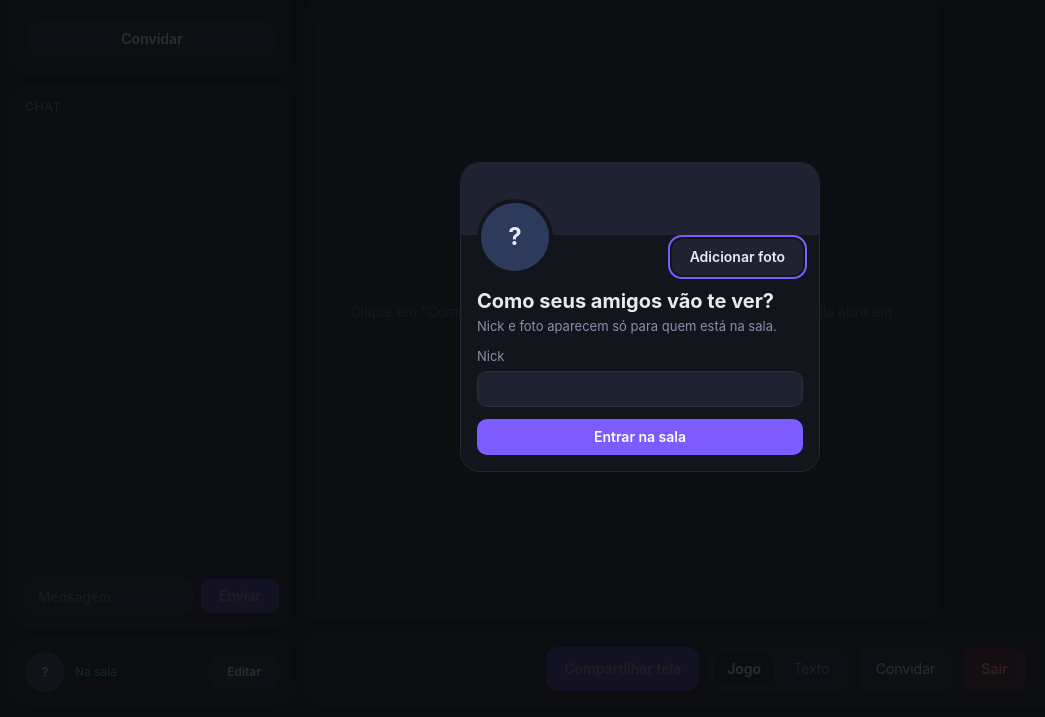
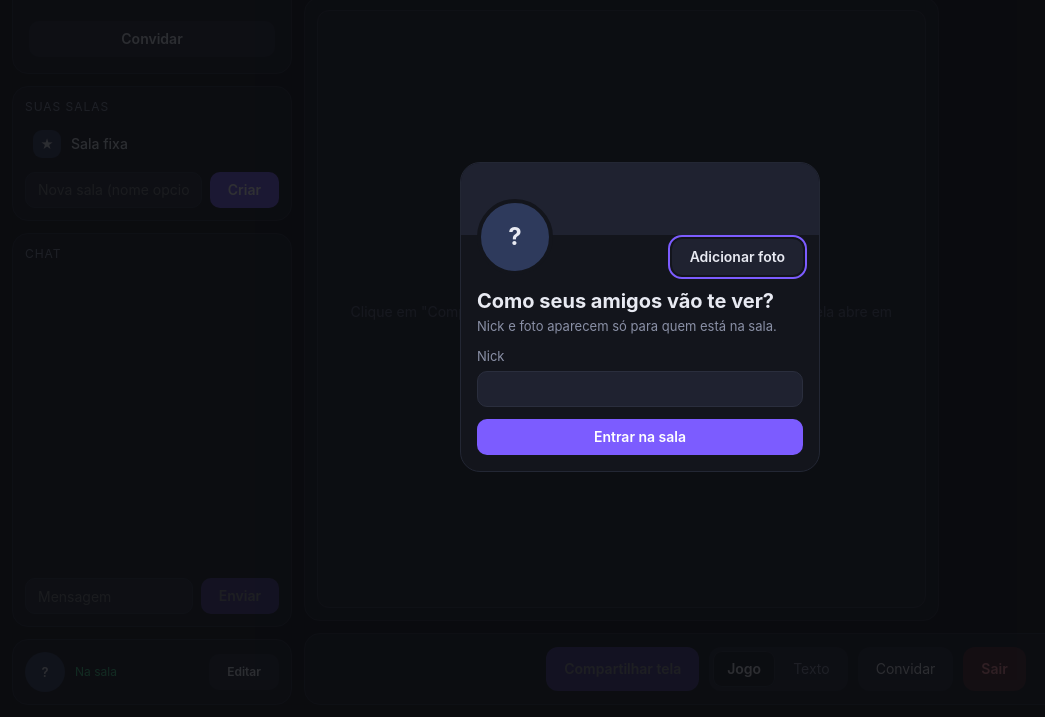
Before and after one commit to Sydowz/call-app, a plain HTML site: page static/room.html in a window 1280 px wide. Shown: the part 83-800 px from the top of the page, without its empty margins (0-1045 px from the left). Drawn offline with Linux system fonts and the light colour scheme; no server answers.

Commit message:
feat: sala fixa e painel "Suas salas" dentro da sala
Co-Authored-By: Claude Sonnet 5.5 <noreply@anthropic.com>

```diff
--- a/static/common.js
+++ b/static/common.js
@@ -199,3 +199,57 @@ function rememberRoom(id) {
 function roomUrl(id) {
   return `${location.origin}/room/${id}`;
 }
+
+function slugify(text) {
+  return text.normalize('NFD').replace(/[̀-ͯ]/g, '') // "Sábado" -> "Sabado"
+    .toLowerCase().replace(/[^a-z0-9]+/g, '-').replace(/^-+|-+$/g, '')
+    .slice(0, 40).replace(/-+$/, '');
+}
+
+function randomChars(count, alphabet) {
+  return Array.from(crypto.getRandomValues(new Uint8Array(count)), (b) => alphabet[b % alphabet.length]).join('');
+}
+
+// A name gets a 6-character random suffix so strangers can't guess the room;
+// no name gives a fully random ID.
+function newRoomId(name) {
+  const slug = slugify(name);
+  return slug
+    ? `${slug}-${randomChars(6, 'abcdefghijklmnopqrstuvwxyz0123456789')}`
+    : randomChars(16, '0123456789abcdef');
+}
+
+function colorFor(id) {
+  let hash = 0;
+  for (const char of id) hash = (hash * 31 + char.charCodeAt(0)) >>> 0;
+  return AVATAR_COLORS[hash % AVATAR_COLORS.length];
+}
+
+// ---------- sala fixa ----------
+
+// Your fixed room: created once, kept in this browser, and always one click
+// away (like a Discord group). It is a normal room with a stable, unguessable
+// ID; the server knows nothing about it. Without storage (private mode) it
+// lasts until the page is closed.
+let homeFallback = '';
+function homeRoomId() {
+  const saved = load('home-room');
+  if (validRoomId(saved)) return saved;
+  const id = homeFallback || newRoomId('');
+  homeFallback = id;
+  save('home-room', id);
+  return id;
+}
+
+function displayRoomName(id) {
+  return id === homeRoomId() ? 'Sala fixa' : roomName(id);
+}
+
+// Fixed room first, then pinned ones, then the rest by most recent.
+function orderedRooms() {
+  const home = homeRoomId();
+  const rest = loadRooms()
+    .filter((r) => r.id !== home)
+    .sort((a, b) => Number(!!b.pinned) - Number(!!a.pinned) || b.at - a.at);
+  return [{ id: home, at: 0, pinned: true, home: true }, ...rest];
+}
--- a/static/room.html
+++ b/static/room.html
@@ -11,11 +11,21 @@
     .app { height: 100vh; height: 100dvh; padding: 12px; display: flex; gap: 12px; }
 
 
-    .side { width: 280px; flex: none; display: flex; flex-direction: column; gap: 12px; }
+    .side { width: 280px; flex: none; display: flex; flex-direction: column; gap: 12px; overflow-y: auto; }
     .room { padding: 16px; display: flex; flex-direction: column; gap: 12px; }
     .room h1 { margin: 0; font-size: 16px; font-weight: 600; }
     #people { list-style: none; margin: 0; padding: 0; display: flex; flex-direction: column; gap: 8px; max-height: 240px; overflow-y: auto; }
-    .chat { flex: 1; min-height: 0; padding: 12px; display: flex; flex-direction: column; gap: 10px; }
+    .hud { flex: none; padding: 12px; display: flex; flex-direction: column; gap: 8px; }
+    #hud-rooms { list-style: none; margin: 0; padding: 0; display: flex; flex-direction: column; gap: 4px; max-height: 148px; overflow-y: auto; }
+    .hud-room { display: flex; align-items: center; gap: 10px; padding: 6px 8px; border-radius: 10px; color: inherit; text-decoration: none; }
+    .hud-room:hover { background: var(--raised); }
+    .hud-room[aria-current="page"] { background: var(--raised); box-shadow: inset 0 0 0 1px var(--border-strong); }
+    .hud-icon { flex: none; width: 28px; height: 28px; border-radius: 9px; display: flex; align-items: center; justify-content: center; font-size: 13px; font-weight: 700; }
+    .hud-name { flex: 1; min-width: 0; font-weight: 500; }
+    .hud-count { flex: none; font-size: 12px; }
+    .hud-new { display: flex; gap: 8px; }
+    .hud-new input { flex: 1; min-width: 0; height: 36px; padding: 0 12px; border-radius: 10px; border: 1px solid var(--border-strong); background: var(--raised); }
+    .chat { flex: 1; min-height: 160px; padding: 12px; display: flex; flex-direction: column; gap: 10px; }
     #chat-close { display: none; }
     #messages { flex: 1; min-height: 0; overflow-y: auto; list-style: none; margin: 0; padding: 0 4px 0 0; display: flex; flex-direction: column; }
     .msg { padding-top: 10px; }
@@ -97,7 +107,7 @@
       #chat-toggle { display: inline-flex; }
       /* Mobile: the chat opens full screen over the call. */
       body.chat-open .side { display: flex; position: fixed; inset: 0; z-index: 5; width: auto; padding: 12px; background: var(--bg); }
-      body.chat-open .side .room, body.chat-open .side .me { display: none; }
+      body.chat-open .side .room, body.chat-open .side .hud, body.chat-open .side .me { display: none; }
       #chat-close { display: inline-flex; }
       .controls .btn { height: 100%; padding: 0 8px; font-size: 13px; }
     }
@@ -114,6 +124,15 @@
         <h1 id="room-title"></h1>
         <ul id="people" aria-label="Quem está na sala"></ul>
         <button class="btn small" id="invite-side">Convidar</button>
+      </section>
+
+      <section class="hud card" aria-labelledby="hud-title">
+        <span class="eyebrow" id="hud-title">Suas salas</span>
+        <ul id="hud-rooms"></ul>
+        <form class="hud-new" id="hud-new">
+          <input id="hud-new-name" maxlength="40" placeholder="Nova sala (nome opcional)" autocomplete="off" aria-label="Nome da nova sala">
+          <button class="btn small primary">Criar</button>
+        </form>
       </section>
 
       <section class="chat card" aria-labelledby="chat-title">
--- a/static/room.js
+++ b/static/room.js
@@ -167,6 +167,7 @@ function onMessage(ev) {
       }
       for (const id of msg.peers) createPeer(id, true);
       rememberRoom(roomId); // shows up in the lobby's "Suas salas"
+      renderHud();
       setChatEnabled(true);
       addSystem(reconnecting ? 'Reconectado.' : 'Você entrou na sala. As mensagens do chat não ficam salvas.');
       reconnecting = false;
@@ -668,13 +669,62 @@ $('home').onclick = (e) => {
   goToLobby();
 };
 
+// ---------- suas salas (barra lateral) ----------
+
+// Same list as the lobby (fixed room first), so you can hop between rooms
+// without going back. The counts come from the server's /api/rooms.
+let hudCounts = {};
+
+function hudItem(room) {
+  const current = room.id === roomId;
+  const link = el('a', 'hud-room');
+  link.href = `/room/${room.id}`;
+  if (current) link.setAttribute('aria-current', 'page');
+  const icon = el('span', 'hud-icon', room.home ? '★' : '#');
+  icon.style.background = colorFor(room.id);
+  icon.setAttribute('aria-hidden', 'true');
+  const count = hudCounts[room.id];
+  const text = el('span', 'hud-count', count > 0 ? `● ${count}` : '');
+  if (count > 0) text.classList.add('online');
+  link.append(icon, el('span', 'hud-name ellipsis', displayRoomName(room.id)), text);
+  const li = el('li');
+  li.append(link);
+  return li;
+}
+
+function renderHud() {
+  $('hud-rooms').replaceChildren(...orderedRooms().map(hudItem));
+}
+
+async function updateHudCounts() {
+  if (document.hidden) return;
+  const ids = orderedRooms().map((r) => r.id);
+  try {
+    const res = await fetch(`/api/rooms?ids=${ids.join(',')}`, { cache: 'no-store' });
+    if (!res.ok) return;
+    hudCounts = await res.json();
+    renderHud();
+  } catch { /* offline: keep the last numbers */ }
+}
+
+$('hud-new').onsubmit = (e) => {
+  e.preventDefault();
+  const id = newRoomId($('hud-new-name').value);
+  location.assign(`/room/${id}`);
+};
+
+renderHud();
+updateHudCounts();
+setInterval(updateHudCounts, 15_000);
+window.addEventListener('storage', renderHud); // changed from another tab
+
 // ---------- convidar ----------
 
 // Phones open the system share sheet (WhatsApp etc.); elsewhere a ready-made
 // message goes to the clipboard.
 async function invite() {
   const url = location.href;
-  const text = `Bora? Entra na sala ${roomName(roomId)} do Friends Call:`;
+  const text = `Bora? Entra na sala ${displayRoomName(roomId)} do Friends Call:`;
   if (navigator.share && mobile.matches) {
     try {
       await navigator.share({ title: 'Friends Call', text, url });
@@ -869,8 +919,8 @@ function refresh() {
 
 // ---------- início ----------
 
-$('room-tag').textContent = `# ${roomName(roomId)}`;
-$('room-title').textContent = `Sala ${roomName(roomId)}`;
+$('room-tag').textContent = `# ${displayRoomName(roomId)}`;
+$('room-title').textContent = roomId === homeRoomId() ? 'Sala fixa' : `Sala ${roomName(roomId)}`;
 if (!canShare) {
   shareBtn.title = 'Compartilhar tela exige HTTPS ou localhost';
   $('empty-hint').textContent = 'Neste endereço o navegador não deixa compartilhar a tela (precisa de HTTPS ou localhost), mas você pode assistir.';
```
Also changed, not shown: static/index.html (+1 -1 lines), static/lobby.js (+9 -32 lines), 1 other file.
